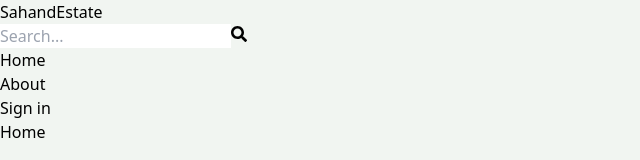
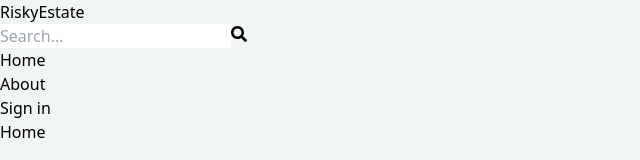
Before and after one commit to rohanhsingh22/mern-estate-project, a React (Vite) app in the folder client/: page / in a window 1280 px wide. Shown: the top 160 px of the page, without its empty margins (0-640 px from the left). Built offline with nearby package versions, Linux system fonts and the light colour scheme; no server answers.

Commit message:
Made some Changes in the header

```diff
--- a/client/src/components/Header.jsx
+++ b/client/src/components/Header.jsx
@@ -27,7 +27,7 @@
         <div className='flex justify-between items-center max-w-6xl mx-auto p-3'>
           <Link to='/'>
             <h1 className='font-bold text-sm sm:text-xl flex flex-wrap'>
-              <span className='text-slate-500'>Sahand</span>
+              <span className='text-slate-500'>Risky</span>
               <span className='text-slate-700'>Estate</span>
             </h1>
           </Link>
```
